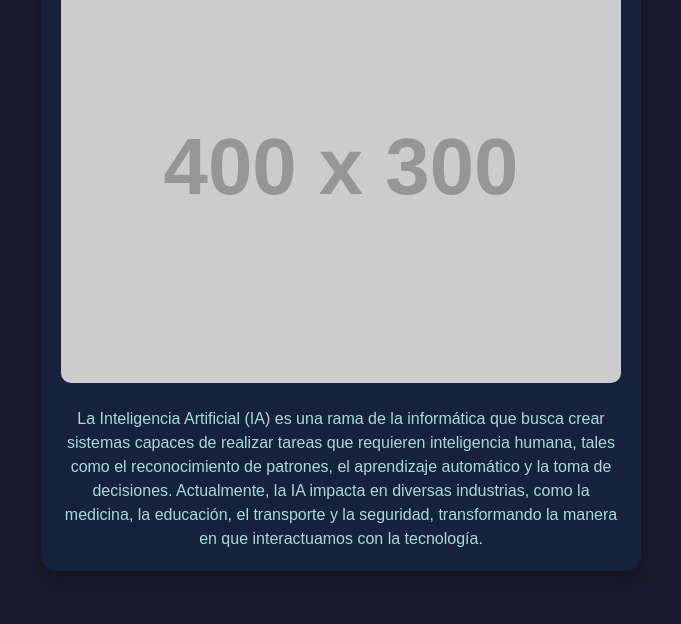
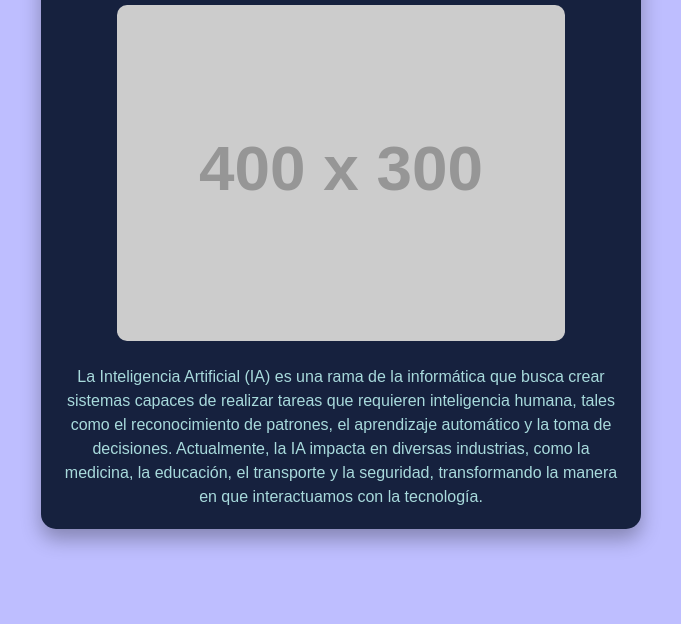
Before and after one commit to at-virtual-wh/Lab-8, a plain HTML site: page index.html in a window 1280 px wide. Shown: the part 176-800 px from the top of the page, without its empty margins (299-980 px from the left). Drawn offline with Linux system fonts and the light colour scheme; placeholder pictures from the web are drawn by us.

```diff
--- a/styles.css
+++ b/styles.css
@@ -9,7 +9,7 @@ body {
     align-items: center;
     justify-content: center;
     height: 100vh;
-    background-color: #1a1a2e;
+    background-color: #bebeff;
     font-family: Arial, sans-serif;
     color: #ffffff;
 }
@@ -31,7 +31,7 @@ h1 {
 }
 
 img {
-    width: 100%;
+    width: 80%;
     height: auto;
     border-radius: 10px;
     margin-bottom: 20px;
```
